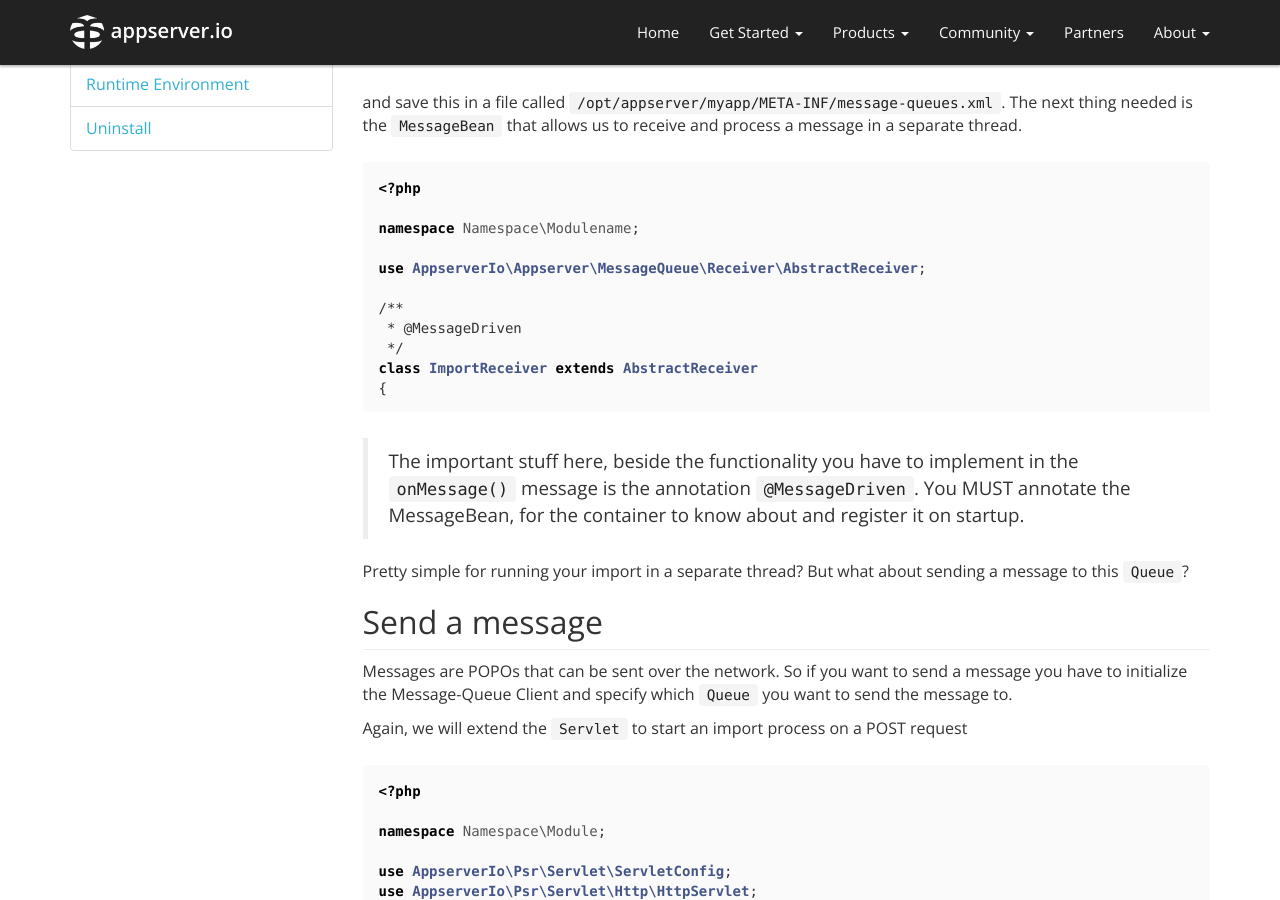
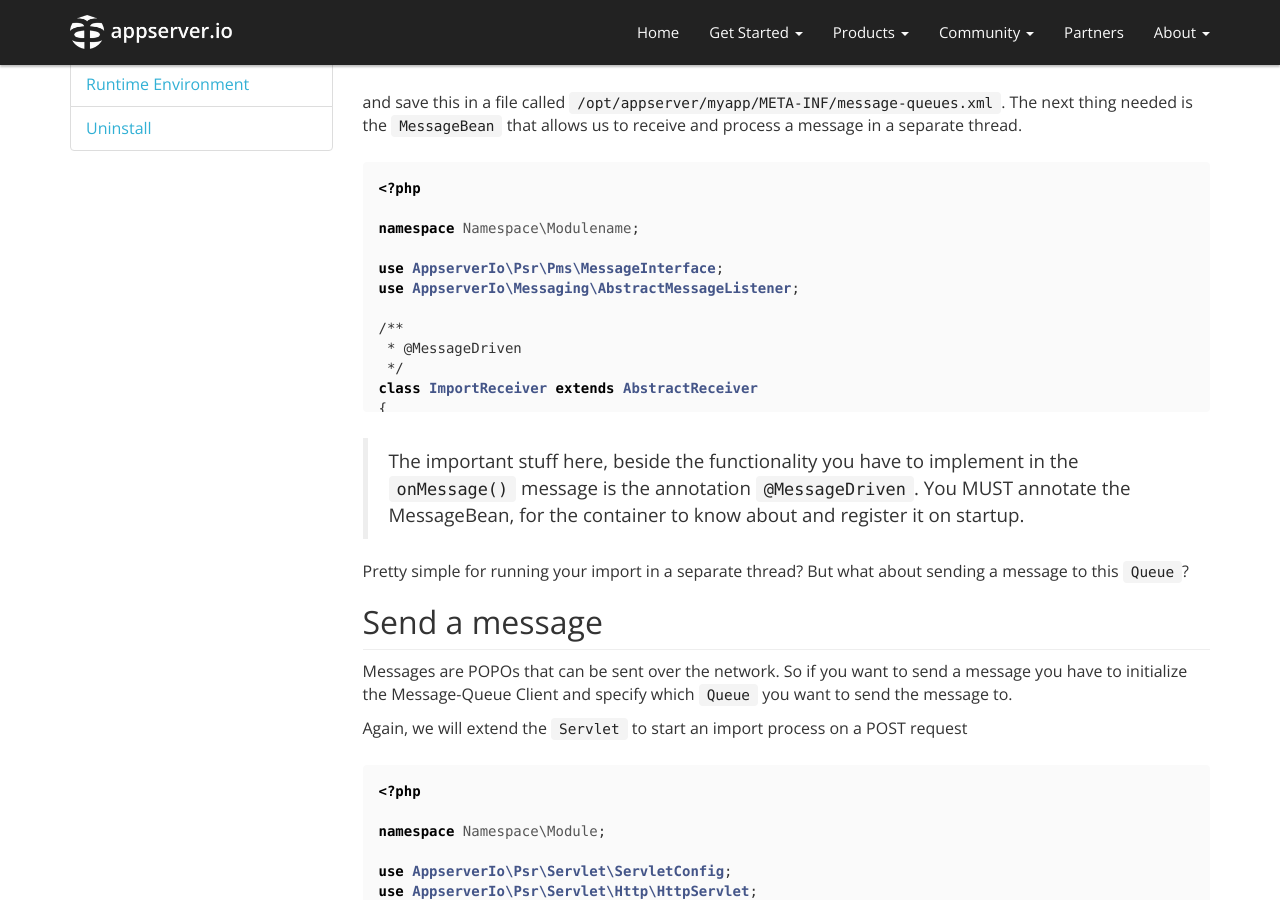
Before and after one commit to appserver-io/appserver, a Jekyll site: the page built from _docs/message-queue.md, in a window 1280 px wide and 900 px high, scrolled down 743 px. Built offline with Jekyll 4.4.1, drawn with Linux system fonts in a browser that asks for light colours; nearby versions of some CDN libraries; library files that are not in the unit come from our copies; Markdown is read by kramdown in place of the engine named in the settings.

Commit message:
update tut to new messaging version

```diff
--- a/_docs/message-queue.md
+++ b/_docs/message-queue.md
@@ -50,7 +50,8 @@
 
 namespace Namespace\Modulename;
 
-use AppserverIo\Appserver\MessageQueue\Receiver\AbstractReceiver;
+use AppserverIo\Psr\Pms\MessageInterface;
+use AppserverIo\Messaging\AbstractMessageListener;
 
 /**
  * @MessageDriven
@@ -58,17 +59,17 @@
 class ImportReceiver extends AbstractReceiver
 {
 
-  /**
-   * Will be invoked when a new message for this message bean will be available.
-   *
-   * @param \AppserverIo\Psr\MessageQueueProtocol\Message $message   A message this message bean is listen for
-   * @param string                                        $sessionId The session ID
-   *
-   * @return void
-   * @see \AppserverIo\Psr\MessageQueueProtocol\Receiver::onMessage()
-   */
-  public function onMessage(Message $message, $sessionId)
-  {
+    /**
+     * Will be invoked when a new message for this message bean will be available.
+     *
+     * @param \AppserverIo\Psr\Pms\MessageInterface $message   A message this message bean is listen for
+     * @param string                                $sessionId The session ID
+     *
+     * @return void
+     * @see \AppserverIo\Psr\Pms\MessageListenerInterface::onMessage()
+     */
+    public function onMessage(MessageInterface $message, $sessionId)
+    {
     $data = array_map('str_getcsv', file($message->getMessage()->__toString()));
     foreach ($data as $row) {
       // write the data to the database here
```
